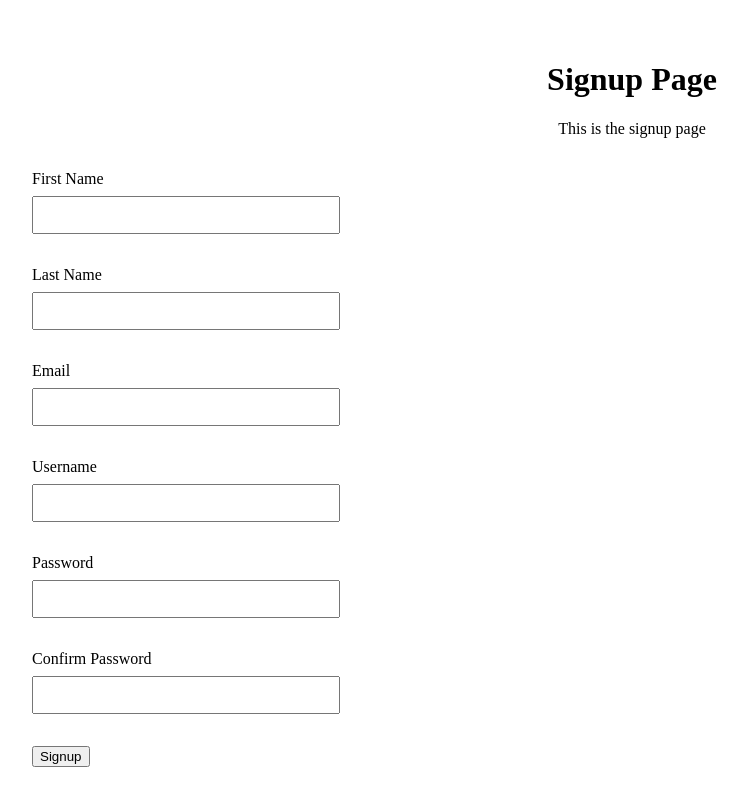
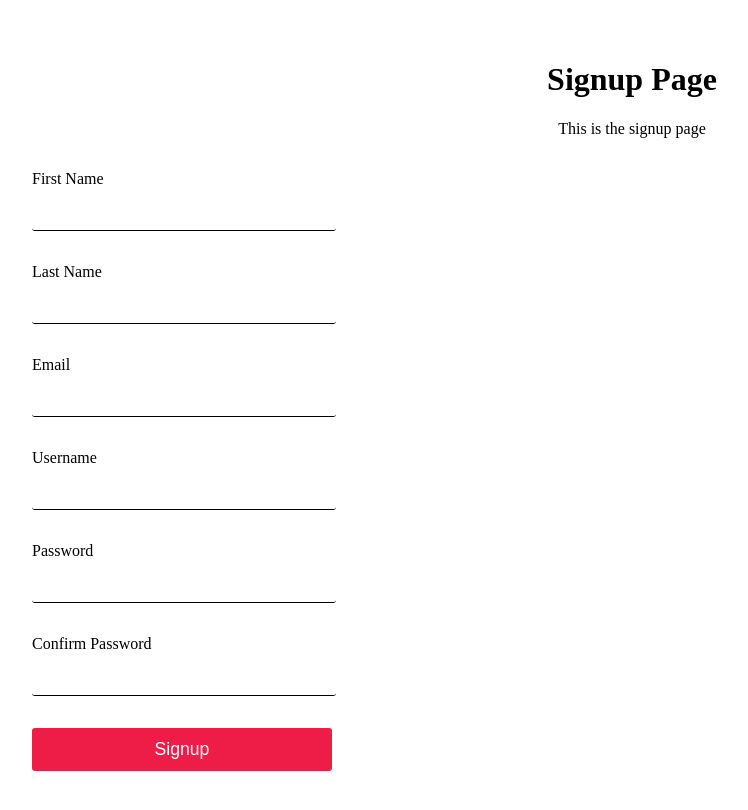
Before and after one commit to Ayoroq/runclub-frontend, a React (Vite) app: page /signup in a window 1280 px wide. Shown: the top 810 px of the page, without its empty margins (8-756 px from the left). Built offline with nearby package versions, Linux system fonts and the light colour scheme.

Commit message:
feat: enhance button styling in Login and Signup components for improved user interaction

```diff
--- a/src/pages/Login.jsx
+++ b/src/pages/Login.jsx
@@ -19,7 +19,7 @@ export default function Login() {
           <input type="password" name="password" id="password" required minLength={8} />
         </p>
         <p>
-          <button type="submit">Login</button>
+          <button className={styles.button} type="submit">Login</button>
         </p>
       </form>
     </main>
--- a/src/pages/Signup.jsx
+++ b/src/pages/Signup.jsx
@@ -37,7 +37,7 @@ export default function Signup() {
                     <input type="password" name="confirmPassword" id="confirmPassword" required minLength={8} />
                 </p>
                 <p>
-                    <button type="submit">Signup</button>
+                    <button className={styles.button} type="submit">Signup</button>
                 </p>
             </form>
         </main>
--- a/src/pages/pages.module.css
+++ b/src/pages/pages.module.css
@@ -1,17 +1,45 @@
-.form{
+/* signup and login forms */
+.form {
   display: flex;
   flex-direction: column;
 }
 
-.form p{
+.form p {
   display: flex;
   flex-direction: column;
   align-items: flex-start;
   gap: 0.5rem;
 }
 
-.form p input{
+.form p input {
   width: 100%;
   max-width: 300px;
   min-height: 2rem;
+  font-size: 1rem;
+  outline: none;
+  border-radius: 3px;
+  border: none;
+  border-bottom: 1px solid;
 }
+
+.button {
+  font-size: 1.1rem;
+  padding: 0.7rem 1rem;
+  width: 300px;
+  max-width: 300px;
+  border: none;
+  background-color: rgb(238, 29, 71);
+  color: white;
+  border-radius: 3px;
+  cursor: pointer;
+  transition: transform 0.3s ease-in, background-color 0.3s ease-in;
+}
+
+.button:hover {
+  background-color: crimson;
+  transform: translateY(-5px);
+}
+
+.button:active {
+  transform: translateY(0);
+}
```
Lines whose indentation alone changed are shown as unchanged.
